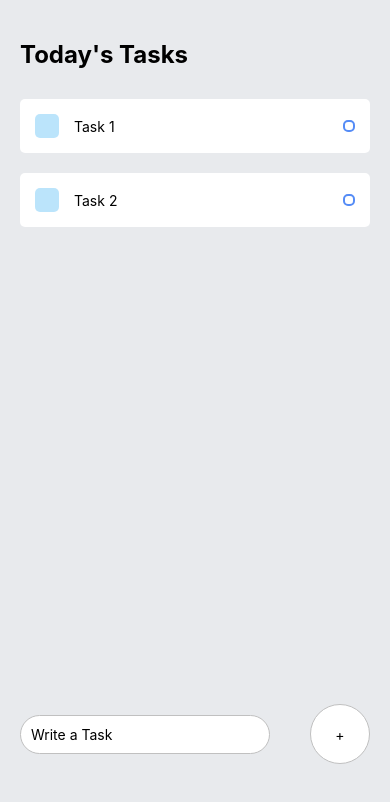
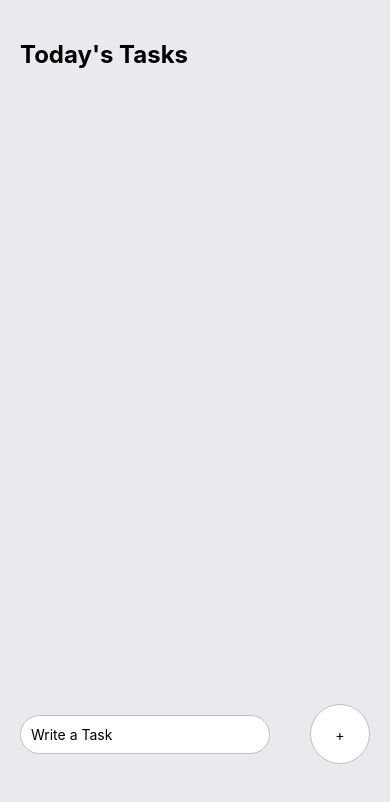
Before and after one commit to sujalthakuri/ToDoList, a React Native app: screen / in a window 390 px wide. Shown: the top 802 px of the page. Built offline with nearby package versions, Linux system fonts and the light colour scheme.

Commit message:
Task adding functionality added

```diff
--- a/App.tsx
+++ b/App.tsx
@@ -1,4 +1,4 @@
-import React from 'react';
+import React, {useState} from 'react';
 import {
   View,
   Button,
@@ -8,24 +8,41 @@
   TextInput,
   TouchableOpacity,
   Platform,
+  Keyboard,
 } from 'react-native';
 import Task from './components/Task';
 
 const App = () => {
+  const [task, setTask] = useState('');
+  const [addedTask, setAddedTask] = useState([]);
+
+  const addTask = () => {
+    Keyboard.dismiss();
+    setAddedTask([...addedTask, task]);
+    setTask('');
+    console.log(addedTask);
+  };
+
   return (
     <View style={styles.container}>
       <View style={styles.tasksWrapper}>
         <Text style={styles.section}>Today's Tasks</Text>
         <View style={styles.items}>
-          <Task text="Task 1" />
-          <Task text="Task 2" />
+          {addedTask.map((item, index) => {
+            return <Task key={index} text={item} />;
+          })}
         </View>
       </View>
       <KeyboardAvoidingView
         behavior={Platform.OS === 'ios' ? 'padding' : 'height'}
         style={styles.writeTaskWrapper}>
-        <TextInput style={styles.input} placeholder={'Write a Task'} />
-        <TouchableOpacity>
+        <TextInput
+          style={styles.input}
+          placeholder={'Write a Task'}
+          value={task}
+          onChangeText={text => setTask(text)}
+        />
+        <TouchableOpacity onPress={() => addTask()}>
           <View style={styles.addWrapper}>
             <Text style={styles.addText}>+</Text>
           </View>
```
